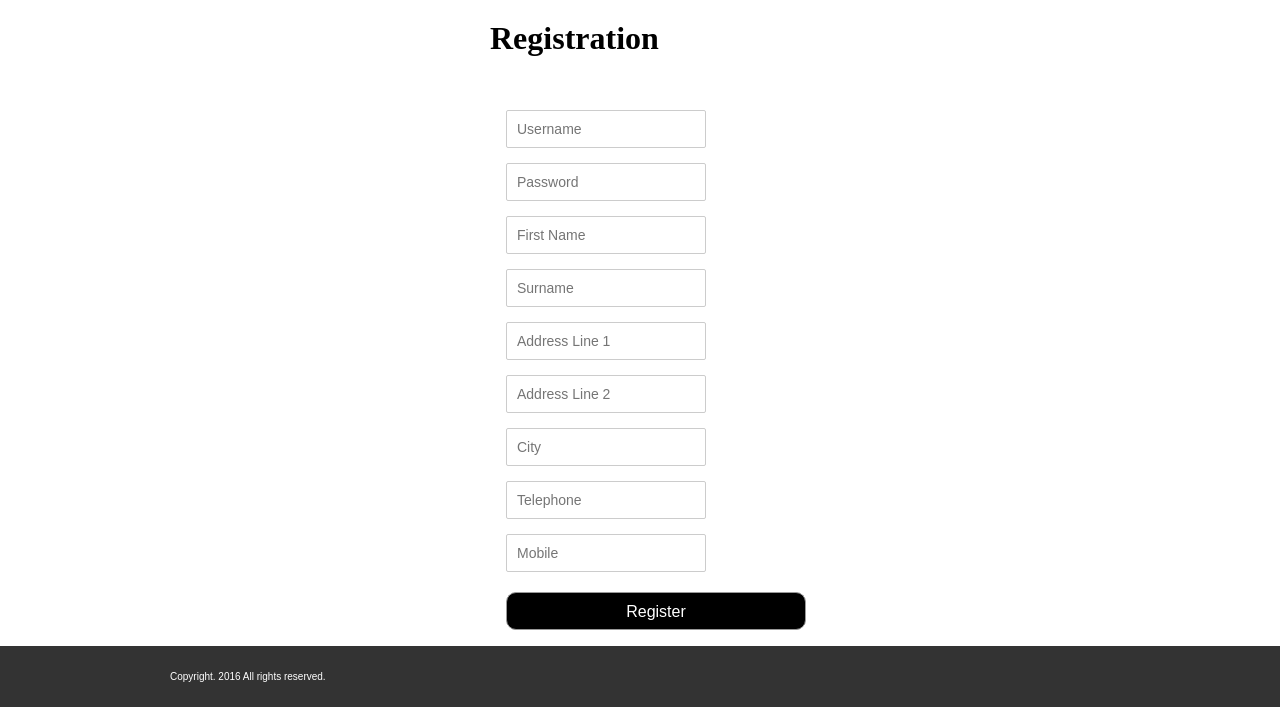
After one commit to GabrielGrimberg/Library-Website, a PHP site: page /Register.php in a window 1280 px wide. The commit adds this page. Shown: the part 559-1266 px from the top of the page. Run offline with PHP 8.4, Linux system fonts and the light colour scheme; the visitor is signed in with stand-in values (Sample User, id 1); a stand-in replaces the project's code that opens the database connection.

Commit message:
Register And Log In Added

```diff
--- /dev/null
+++ b/Website Code/DatabaseConnect.php
@@ -0,0 +1,11 @@
+<?php
+
+  $Connection = mysqli_connect("localhost","root","");
+
+  //Checking for a connection to the database.
+  if(mysqli_connect_errno())
+  {
+    echo "Connection could not be resolved. " . mysqli_connect_error();
+  }
+
+?>
--- /dev/null
+++ b/Website Code/LoggedSeason.php
@@ -0,0 +1,10 @@
+<?php
+	session_start();
+
+	//Basically keeps the user logged in until logged out.
+	if(!isset($_SESSION["Username"]))
+	{
+		header("Location: Main-Page.html");
+		exit();
+	}
+?>
--- a/Website Code/Main-Page.html
+++ b/Website Code/Main-Page.html
@@ -21,7 +21,7 @@
 						<ul class="nav">
 							<li><a href="Main-Page.html">Welcome</a></li>
 							<li><a href="search.html">Search</a></li>
-							<li><a href="Register.html">Register</a></li>
+							<li><a href="Register.php">Register</a></li>
 							<li><a href="account.html">My Account</a></li>
 						</ul>
 					</div>
--- a/Website Code/Main-Style.css
+++ b/Website Code/Main-Style.css
@@ -81,6 +81,7 @@ html, body
 	font-weight: 600;
 	font-size: 70px;
 	margin-top: 0;
+	text-align: center;
 	margin-bottom: 80px;
 	text-transform: uppercase;
 }
@@ -256,3 +257,76 @@ button
 	   between the labels and their text fields */
 	margin-left: .5em;
 }
+
+/* PHP for Register */
+.clearfix:before, .clearfix:after
+{
+	content: "";
+	display: table;
+}
+
+.clearfix:after
+{
+	clear: both;
+}
+
+a
+{
+	color: #0067ab;
+	text-decoration: none;
+}
+a:hover
+{
+	text-decoration: underline;
+}
+
+.Form
+{
+	width: 300px;
+	margin: auto;
+}
+
+input[type='text'], input[type='password']
+{
+	width: 200px;
+	border-radius:
+	2px;border:
+	1px solid #CCC;
+	padding: 10px;
+	color: #333;
+	font-size: 14px;
+	margin-top: 15px;
+}
+
+
+input[type='Submit']
+{
+	padding: 10px 15px 8px;
+	text-align: center;
+	color: #fff;
+	background-color: #000000; /* Black */
+	font-size: 16px;
+	border-radius: 10px;
+	margin-top: 20px;
+	cursor:pointer;
+}
+
+input[type='Submit']:hover
+{
+	background-color: #A9A9A9; /* Light Grey */
+}
+
+/* PHP for Login */
+.backgroundfix4
+{
+	background: url(http://www.tysonkilmer.com/wp-content/uploads/2015/03/journey-login-background.png) no-repeat center center;
+	background-size: cover;
+	height: 500px;
+}
+
+.loginheader
+{
+	font-family: 'Raleway', sans-serif;
+	text-align: center;
+
+}
--- /dev/null
+++ b/Website Code/Register.php
@@ -0,0 +1,139 @@
+<!--Web Development 2 Assingment-->
+<!--Author: Gabriel Grimberg.-->
+<!--Website: Library Website-->
+<!--Page: Contact-->
+
+<!DOCTYPE html>
+<html>
+	<head>
+	<meta charset="utf-8">
+	    <!--Linking to CSS-->
+		<link type="text/css" rel="stylesheet" href="Main-Style.css"/>
+		<title>Register</title>
+	</head>
+
+<body>
+
+	<div div class="header">
+		<div class="container">
+
+	<!--Creating the Navigator-->
+			<div id="menu">
+			<ul class="nav">
+				<li><a href="Main-Page.html">Welcome</a></li>
+				<li><a href="search.html">Search</a></li>
+				<li><a href="Register.html">Register</a></li>
+				<li><a href="account.html">My Account</a></li>
+			</ul>
+			</div>
+		</div>
+	</div>
+
+	<div class="backgroundfix3">
+		<div class="container">
+			<div class="main">
+				<h1>Registration</h1>
+				<p class="btn-primary">Register below to create your own account to use to search for books, rent them or view them. The form is below.</p>
+			</div>
+		</div>
+	</div>
+
+	<!-- PHP to go here -->
+	<?php
+
+		//Include to connect to database.
+		require('DatabaseConnect.php');
+
+		//Include this PHP file to secure all pages.
+		include("LoggedSeason.php");
+
+	    // If form submitted, insert values into the database.
+	    if (isset($_REQUEST['Username']))
+		{
+			//Removes backslashes.
+			$Username = stripslashes($_REQUEST['Username']);
+			//Escapes special characters in a string.
+			$Username = mysqli_real_escape_string($Connection,$Username);
+
+			//Removes backslashes.
+			$Password = stripslashes($_REQUEST['Password']);
+			//Escapes special characters in a string.
+			$Password = mysqli_real_escape_string($Connection,$Password);
+
+			//Removes backslashes.
+			$FirstName = stripslashes($_REQUEST['FirstName']);
+			//Escapes special characters in a string.
+			$FirstName = mysqli_real_escape_string($Connection,$FirstName);
+
+			//Removes backslashes.
+			$Surname = stripslashes($_REQUEST['Surname']);
+			//Escapes special characters in a string.
+			$Surname = mysqli_real_escape_string($Connection,$Surname);
+
+			//Removes backslashes.
+			$AddressLine1 = stripslashes($_REQUEST['AddressLine1']);
+			//Escapes special characters in a string.
+			$AddressLine1 = mysqli_real_escape_string($Connection,$AddressLine1);
+
+			//Removes backslashes.
+			$AddressLine2 = stripslashes($_REQUEST['AddressLine2']);
+			//Escapes special characters in a string.
+			$AddressLine2 = mysqli_real_escape_string($Connection,$AddressLine2);
+
+			//Removes backslashes.
+			$City = stripslashes($_REQUEST['City']);
+			//Escapes special characters in a string.
+			$City = mysqli_real_escape_string($Connection,$City);
+
+			//Removes backslashes.
+			$Telephone = stripslashes($_REQUEST['Telephone']);
+			//Escapes special characters in a string.
+			$Telephone = mysqli_real_escape_string($Connection,$Telephone);
+
+			//Removes backslashes.
+			$Mobile = stripslashes($_REQUEST['Mobile']);
+			//Escapes special characters in a string.
+			$Mobile = mysqli_real_escape_string($Connection,$Mobile);
+
+	        $Query = "INSERT INTO UserTable (Username, Password, FirstName, Surname, Addressline1, AddressLine2, City, Telephone, Mobile) VALUES ('$Username', '".md5($Password)."', '$FirstName', '$Surname', '$AddressLine1', '$AddressLine2', '$City', '$Telephone', '$Mobile')";
+	        $Result = mysqli_query($Connection,$Query);
+	        if($Result)
+			{
+	            echo "<div class='form'><h3>You have registered, please log in.</h3><br/>Click here to <a href='Login.php'>Login</a></div>";
+	        }
+	    }
+		else
+		{
+	?>
+		<div class="Form">
+		<h1>Registration</h1>
+			<form name="Registration" action="" method="post">
+				<input type="text" name="Username" placeholder="Username" required />
+				<input type="password" name="Password" placeholder="Password" required />
+				<input type="text" name="FirstName" placeholder="First Name" required />
+				<input type="text" name="Surname" placeholder="Surname" required />
+				<input type="text" name="AddressLine1" placeholder="Address Line 1" required />
+				<input type="text" name="AddressLine2" placeholder="Address Line 2" required />
+				<input type="text" name="City" placeholder="City" required />
+				<input type="text" name="Telephone" placeholder="Telephone" required />
+				<input type="text" name="Mobile" placeholder="Mobile" required />
+				<input type="submit" name="Submit" value="Register" />
+		</form>
+
+		</div>
+	<?php
+
+		}
+
+	?>
+
+    <!--Start of footer-->
+	<div class="clearfix"></div>
+	<div  class="footer">
+		<div class="container">
+			<p>Copyright. 2016 All rights reserved.</p>
+		</div>
+	</div>
+
+</body>
+</html>
```
Also changed, not shown: Website Code/Login.php (added, +116 -0 lines), Website Code/Register.html (deleted, +0 -51 lines).
